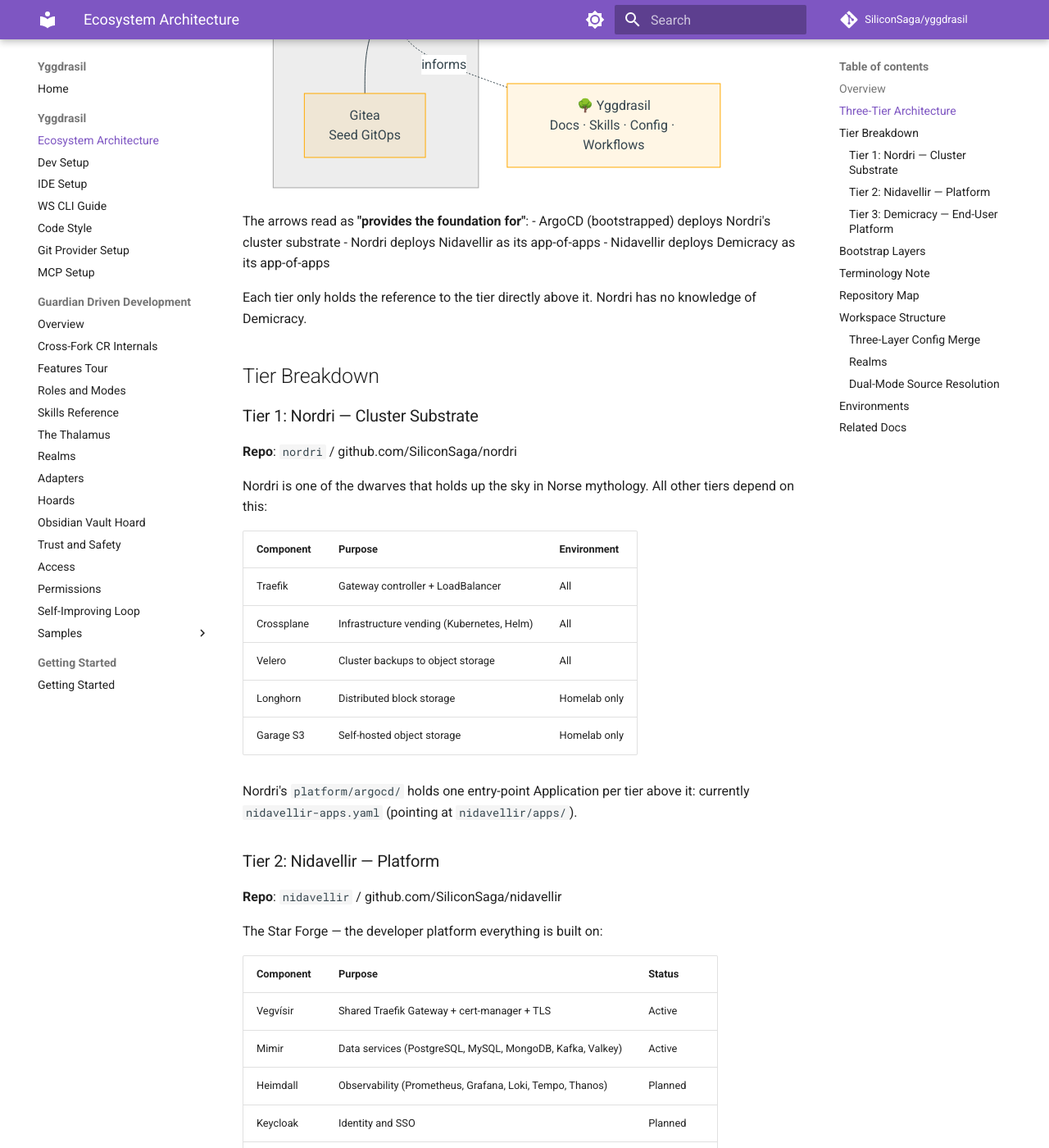
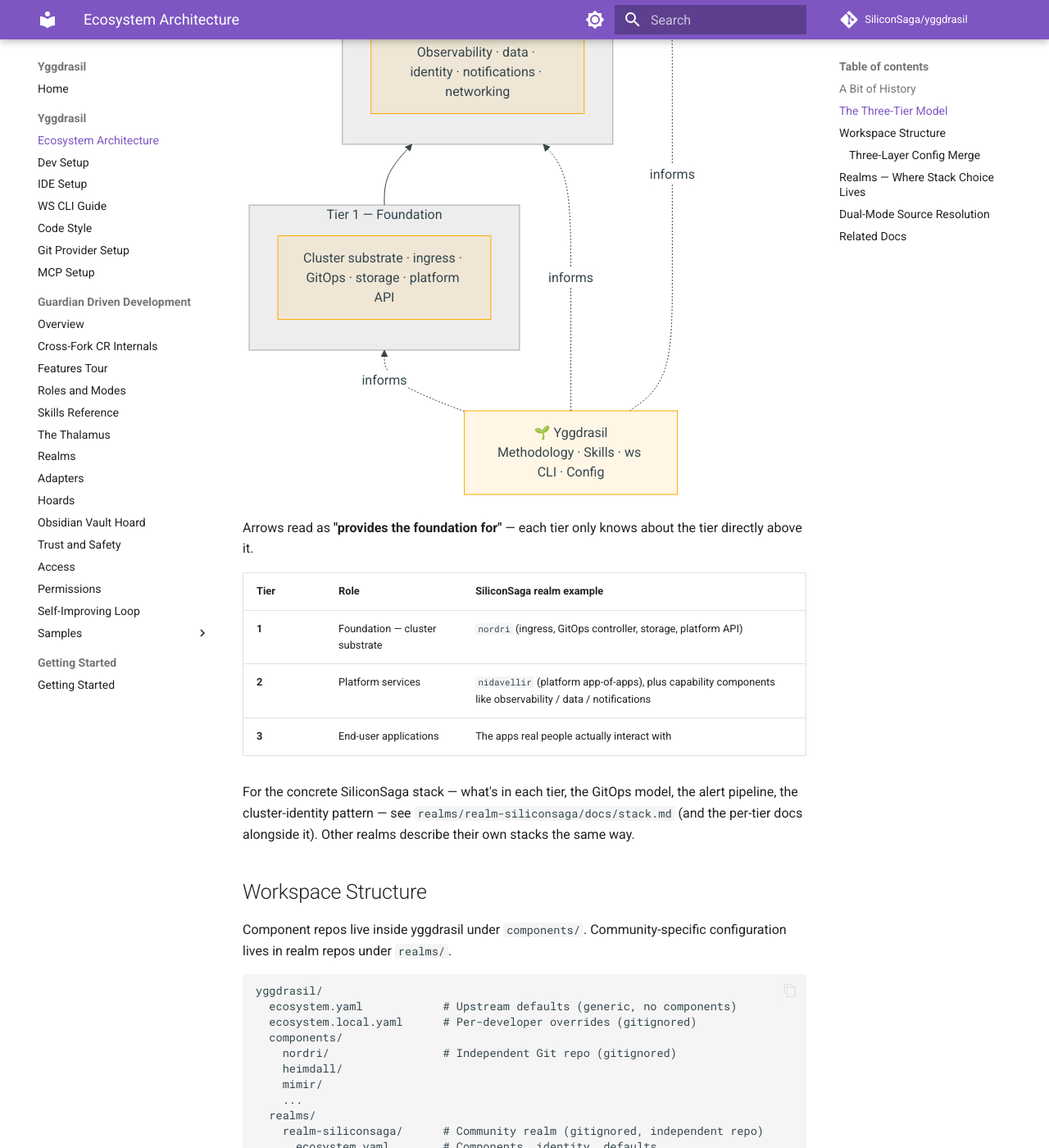
Before and after one commit to SiliconSaga/yggdrasil, an MkDocs documentation site: the page built from docs/ecosystem-architecture.md, in a window 1280 px wide and 1400 px high, scrolled down 1148 px. Shown: the whole window at 82% size. Built offline with MkDocs 1.6.1 and Material for MkDocs 9.7.7, drawn with Linux system fonts in a browser that asks for light colours; comment, search, counter and statistics services are not loaded; some of the changed text lies outside the part shown.

Commit message:
docs: rewrite ecosystem-architecture.md to be GDD-generic (history note + 3-tier model + workspace structure)
Rewrite the upstream architecture doc to match the post-restructure reality:
this repo is the GDD framework, not the SiliconSaga platform.

Kept:
- The Yggdrasil 🌱 framing note (with the leaf emoji preserved — it's
  load-bearing).
- The three-tier model with a generic mermaid diagram (Tier 1 foundation,
  Tier 2 platform services, Tier 3 end-user apps — no Norse-named subgraphs).
- The workspace structure tree.
- The three-layer config merge (`ecosystem.yaml` → realm → `ecosystem.local.yaml`).
- The dual-mode source resolution explanation.
- A brief `ws realm` quick-reference.

Added:
- A short "A Bit of History" section explaining why Yggdrasil pivoted from
  platform-engineering experiment to GDD framework, and how the original
  Norse-named platform pieces (Nordri, Nidavellir, etc.) became their own
  community realm.
- An explicit pointer at `realms/realm-siliconsaga/docs/stack.md` for the
  concrete worked example.

Dropped:
- The detailed per-tier component breakdown tables (Nordri's full subsystem
  list, Nidavellir's component table with deployment-wave annotations,
  Demicracy's component table).
- The "Bootstrap Layers" section with the numbered-layer ASCII tree —
  SiliconSaga-specific and the Layer/Tier distinction was confusing
  enough on its own.
- The Repository Map listing SiliconSaga repos by tier.
- The Environments table (homelab/gke specifics with Longhorn/Garage/GCS
  mentions).
- Related-docs entries pointing at `project-constellation.md` (deleted),
  `nidavellir/vegvisir/README.md` (realm-specific), `nordri/docs/bootstrap.md`
  (realm-specific), `nordri/scripts/gke-provision.sh` (realm-specific).

The result is roughly half the original length, GDD-generic enough to
ship with the upstream, and points outward at the GDD feature docs
(realms.md, adapters.md, access.md, cr-internals.md) for depth on the
methodology side.

Co-Authored-By: Claude Opus 4.8 <noreply@anthropic.com>

````diff
--- a/docs/ecosystem-architecture.md
+++ b/docs/ecosystem-architecture.md
@@ -1,180 +1,73 @@
 # Yggdrasil Ecosystem Architecture
 
-## Overview
+> 🌱 **Yggdrasil** is the **GDD framework + workspace tooling** root — realm-agnostic and not a deployable itself. It holds the methodology, the agent skills, the `ws` CLI, and the configuration that lets *any* community realm declare its own stack on top.
 
-The Yggdrasil ecosystem is a self-hosted, cloud-portable platform organized as three
-deployment tiers, each sitting on top of the previous. A single Kubernetes cluster
-(GKE or k3s/k3d) runs all tiers via GitOps, managed by one ArgoCD instance that
-Nordri bootstraps.
+## A Bit of History
 
-**Yggdrasil itself** is the conceptual and documentary root — not a deployable. It holds
-architecture docs, agent skills, workflow strategies, and the project constellation map
-that makes sense of everything else.
+Yggdrasil started as a platform-engineering experiment — a single workspace where one human (with AI collaborators) could design and deploy a homelab + cloud stack end-to-end across a constellation of repos. That original experiment grew into the **SiliconSaga** realm, which now carries the actual platform components (Norðri, Nidavellir, Heimdall, Mimir, etc. — they have great names so they get a shout-out and stay as the canonical worked-examples throughout the docs).
 
-## Three-Tier Architecture
+As the experiment matured, the methodology generalized. The patterns for "how an AI agent + a human collaborate across a multi-repo workspace" turned out to be useful well beyond any one homelab. That methodology is now **Guardian Driven Development (GDD)**, and it lives here in upstream Yggdrasil. Stack-specific details (which components, which adapters, which infrastructure) live in realm repos.
+
+The result: this Yggdrasil repo is now focused on **realm-agnostic** concerns — the GDD framework, the `ws` CLI, the docs that explain both. The original SiliconSaga platform components moved to their own org and a community realm so the upstream stays lean enough to be adopted by anyone who wants to run their own stack.
+
+## The Three-Tier Model
+
+GDD's view of a deployable realm is a three-tier stack, regardless of what the realm chooses to put in each tier:
 
 ```mermaid
 graph BT
-    YGG["🌳 Yggdrasil<br/>Docs · Skills · Config · Workflows"]
+    YGG["🌱 Yggdrasil<br/>Methodology · Skills · ws CLI · Config"]
 
-    subgraph BOOT["Bootstrap — Layers 2–3"]
-        direction LR
-        GITEA["Gitea<br/>Seed GitOps"] --> ARGO["ArgoCD<br/>GitOps engine"]
+    subgraph T1["Tier 1 — Foundation"]
+        F["Cluster substrate · ingress · GitOps · storage · platform API"]
     end
 
-    subgraph NORDRI["Tier 1 — Nordri — Cluster Substrate"]
-        N["Traefik · Crossplane · Velero · Longhorn · Garage"]
+    subgraph T2["Tier 2 — Platform Services"]
+        P["Observability · data · identity · notifications · networking"]
     end
 
-    subgraph NIDAVELLIR["Tier 2 — Nidavellir — Platform"]
-        P["Vegvísir · Mimir · Keycloak · Heimdall · Vörðu · OpenBAO"]
+    subgraph T3["Tier 3 — End-User Applications"]
+        A["What real people interact with"]
     end
 
-    subgraph DEMICRACY["Tier 3 — Demicracy — End-User Platform"]
-        D["Backstage · Tafl · Federation"]
-    end
-
-    ARGO --> N
-    N --> P
-    P --> D
-    YGG -. "informs" .-> ARGO
+    T1 --> T2
+    T2 --> T3
+    YGG -. "informs" .-> T1
+    YGG -. "informs" .-> T2
+    YGG -. "informs" .-> T3
 ```
 
-The arrows read as **"provides the foundation for"**:
-- ArgoCD (bootstrapped) deploys Nordri's cluster substrate
-- Nordri deploys Nidavellir as its app-of-apps
-- Nidavellir deploys Demicracy as its app-of-apps
+Arrows read as **"provides the foundation for"** — each tier only knows about the tier directly above it.
 
-Each tier only holds the reference to the tier directly above it. Nordri has no
-knowledge of Demicracy.
+| Tier | Role | SiliconSaga realm example |
+|------|------|---------------------------|
+| **1** | Foundation — cluster substrate | `nordri` (ingress, GitOps controller, storage, platform API) |
+| **2** | Platform services | `nidavellir` (platform app-of-apps), plus capability components like observability / data / notifications |
+| **3** | End-user applications | The apps real people actually interact with |
 
-## Tier Breakdown
-
-### Tier 1: Nordri — Cluster Substrate
-**Repo**: `nordri` / github.com/SiliconSaga/nordri
-
-Nordri is one of the dwarves that holds up the sky in Norse mythology. All other tiers depend on this:
-
-| Component | Purpose | Environment |
-|-----------|---------|-------------|
-| Traefik | Gateway controller + LoadBalancer | All |
-| Crossplane | Infrastructure vending (Kubernetes, Helm) | All |
-| Velero | Cluster backups to object storage | All |
-| Longhorn | Distributed block storage | Homelab only |
-| Garage S3 | Self-hosted object storage | Homelab only |
-
-Nordri's `platform/argocd/` holds one entry-point Application per tier above it:
-currently `nidavellir-apps.yaml` (pointing at `nidavellir/apps/`).
-
-### Tier 2: Nidavellir — Platform
-**Repo**: `nidavellir` / github.com/SiliconSaga/nidavellir
-
-The Star Forge — the developer platform everything is built on:
-
-| Component | Purpose | Status |
-|-----------|---------|--------|
-| Vegvísir | Shared Traefik Gateway + cert-manager + TLS | Active |
-| Mimir | Data services (PostgreSQL, MySQL, MongoDB, Kafka, Valkey) | Active |
-| Heimdall | Observability (Prometheus, Grafana, Loki, Tempo, Thanos) | Planned |
-| Keycloak | Identity and SSO | Planned |
-| Vörðu | BDD roadmap visualization | Active |
-| OpenBAO | Secrets management | Planned |
-
-Nidavellir's `apps/` directory holds one Application manifest per component, plus the
-`demicracy-apps.yaml` entry point that bootstraps Tier 3.
-
-**Deployment ordering** within Tier 2 is controlled by ArgoCD sync waves:
-
-| Wave | Component | Notes |
-|------|-----------|-------|
-| 5 | Vegvisir | Gateway + TLS must be available first |
-| 7 | Mimir | Data services for Keycloak and applications |
-| 10 | Heimdall | Observability; no hard dependency on Mimir |
-| 10 | Keycloak | Identity; consumes Mimir Postgres |
-| — | OpenBAO, Vordu | Not yet deployed |
-
-### Tier 3: Demicracy — End-User Platform
-**Repo**: `demicracy` / github.com/SiliconSaga/demicracy
-
-Civics, collaboration, and community tooling:
-
-| Component | Purpose | Status |
-|-----------|---------|--------|
-| Backstage | Developer portal and service catalog | Planned |
-| Tafl + Agones | Game server hosting and routing | Planned |
-| Bifrost | Cross-game federation API | Planned |
-| Federation tooling | ActivityPub / decentralized infra | Future |
-
-## Bootstrap Layers
-
-The bootstrap sequence uses numbered **layers** (distinct from the three deployment
-**tiers** above — see terminology note below):
-
-```
-Local machine
-  └── bootstrap.sh [gke|homelab]
-        ├── L2   Install Gitea in cluster
-        ├── L2   Mirror local repos to Gitea (nordri, nidavellir, ...)
-        ├── L2.5 Install Gateway API CRDs (kubectl apply)
-        ├── L2.5 Install Crossplane (Helm, pre-ArgoCD)
-        ├── L2.6 Install Traefik (Helm, pre-ArgoCD, provides IngressRoute CRDs)
-        ├── L2.7 Install Crossplane providers + functions (wait Healthy)
-        ├── L2.8 Install Crossplane ProviderConfigs + RBAC
-        ├── L3   Install ArgoCD (Helm)
-        └── L4   Apply nordri root-app.yaml → ArgoCD takes over:
-                    ├── layer4-fundamentals (Nordri Tier 1 components)
-                    └── nidavellir (Nidavellir Tier 2 app-of-apps)
-                              ├── vegvisir (Gateway + TLS)
-                              ├── mimir (data services)
-                              ├── ... (Keycloak, Heimdall, etc.)
-                              └── demicracy (Demicracy Tier 3 app-of-apps)
-                                        ├── backstage
-                                        └── ...
-```
-
-## Terminology Note
-
-Two separate numbering schemes exist:
-
-| Term | Meaning | Example |
-|------|---------|---------|
-| **Layer** (L2, L2.5, L3...) | Bootstrap sequence step | "Layer 2.6 pre-installs Traefik" |
-| **Tier** (1, 2, 3) | App-of-apps deployment group | "Nidavellir is Tier 2" |
-
-## Repository Map
-
-| Repo | Tier | Role |
-|------|------|------|
-| `yggdrasil` | — | Docs, skills, config, workspace root |
-| `nordri` | Tier 1 | Cluster substrate app-of-apps |
-| `nidavellir` | Tier 2 | Platform app-of-apps; deploys Tier 3 |
-| `mimir` | Tier 2 component | Data services (Crossplane + operators) |
-| `heimdall` | Tier 2 component | Observability stack |
-| `vordu` | Tier 2 component | Roadmap visualization web app |
-| `demicracy` | Tier 3 | End-user platform app-of-apps |
-| `tafl` | Tier 3 component | Game server orchestration |
+For the concrete SiliconSaga stack — what's in each tier, the GitOps model, the alert pipeline, the cluster-identity pattern — see `realms/realm-siliconsaga/docs/stack.md` (and the per-tier docs alongside it). Other realms describe their own stacks the same way.
 
 ## Workspace Structure
 
-Component repos live inside yggdrasil under `components/`. Community-specific
-configuration lives in realm repos under `realms/`.
+Component repos live inside yggdrasil under `components/`. Community-specific configuration lives in realm repos under `realms/`.
 
 ```text
 yggdrasil/
   ecosystem.yaml            # Upstream defaults (generic, no components)
   ecosystem.local.yaml      # Per-developer overrides (gitignored)
   components/
-    nordri/                  # Independent Git repo (gitignored)
-    nidavellir/
+    nordri/                 # Independent Git repo (gitignored)
+    heimdall/
     mimir/
     ...
   realms/
-    realm-siliconsaga/       # Community realm (gitignored, independent repo)
-      ecosystem.yaml         # Components, identity, defaults
-      adapters/              # Per-component build/test commands
-    realm-template/          # Tutorial realm
+    realm-siliconsaga/      # Community realm (gitignored, independent repo)
+      ecosystem.yaml        # Components, identity, defaults
+      adapters/             # Per-component build/test commands
+      docs/                 # Realm-side narrative + tier docs
+    realm-template/         # Tutorial realm
   .generated/
-    applications/            # ArgoCD manifests from ws-resolve.sh (gitignored)
+    applications/           # ArgoCD manifests from ws-resolve.sh (gitignored)
 ```
 
 ### Three-Layer Config Merge
@@ -189,18 +82,20 @@ realm/ecosystem.yaml (community config — components, identity)
 ecosystem.local.yaml (per-developer overrides)
 ```
 
-All `ws` commands read the merged result. Realms own the component list;
-upstream provides methodology and tooling.
+All `ws` commands read the merged result. Realms own the component list; upstream provides methodology and tooling.
 
-> **Inheritance future:** the merge generalizes to N layers if multi-realm
-> chains land later (e.g. corp → dept → team). No new identifier needed —
-> the same upstream → realm(s) → local pattern with child-wins semantics.
-> See [Realms and Hoards Design](plans/2026-04-24-realms-and-hoards-design.md#future-directions).
+> **Inheritance future:** the merge generalizes to N layers if multi-realm chains land later (e.g. corp → dept → team). No new identifier needed — the same upstream → realm(s) → local pattern with child-wins semantics. See [Realms and Hoards Design](plans/2026-04-24-realms-and-hoards-design.md#future-directions).
 
-### Realms
+## Realms — Where Stack Choice Lives
 
-A realm is a small git repo containing community-specific configuration.
-Use `ws realm` to manage them:
+A realm is a small git repo containing community-specific configuration. The GDD-side conceptual model (what realms are, how `ws realm` works, how adapters wire per-component commands, how identity / authentication is configured) lives with the GDD methodology docs:
+
+- [`docs/gdd/realms.md`](gdd/realms.md) — realms concept + lifecycle
+- [`docs/gdd/adapters.md`](gdd/adapters.md) — per-component adapters
+- [`docs/gdd/access.md`](gdd/access.md) — identity / authentication
+- [`docs/gdd/cr-internals.md`](gdd/cr-internals.md) — cross-fork CR mechanics + the two-token model
+
+`ws realm` quick reference:
 
 ```bash
 ws realm init              # Clone the template realm (tutorials)
@@ -209,37 +104,22 @@ ws realm list              # Show available realms
 ws realm use <name>        # Switch active realm
 ```
 
-See the [original overlay architecture design (now realms)](plans/2026-03-26-overlay-architecture-design.md)
-and the [realms and hoards design](plans/2026-04-24-realms-and-hoards-design.md)
-for the full specifications.
-
-### Dual-Mode Source Resolution
+## Dual-Mode Source Resolution
 
 Each component can be consumed in two ways:
 
-1. **Source mode** (local Git checkout exists): ArgoCD syncs from the Git repo
-   (via internal Gitea mirror). Used during development.
-2. **Chart mode** (no local checkout): ArgoCD installs a pre-built Helm chart
-   from the OCI registry. Used for stable dependencies you aren't actively changing.
+1. **Source mode** (local Git checkout exists): ArgoCD syncs from the Git repo (via internal Gitea mirror). Used during development.
+2. **Chart mode** (no local checkout): ArgoCD installs a pre-built Helm chart from the OCI registry. Used for stable dependencies you aren't actively changing.
 
-The `scripts/ws-resolve.sh` script auto-detects which mode applies per component
-and generates the appropriate ArgoCD Application manifests.
+The `scripts/ws-resolve.sh` script auto-detects which mode applies per component and generates the appropriate ArgoCD Application manifests. Developers can override resolution per-component via `ecosystem.local.yaml`:
 
-Developers can override resolution per-component via `ecosystem.local.yaml`:
 - `forceChart: true` — use chart even when local source exists
 - Override `values:` for local environment specifics
 - Toggle `disabled` to include/exclude components
 
-## Environments
-
-| Environment | Kubernetes | Storage | Notes |
-|-------------|-----------|---------|-------|
-| `homelab` | k3d (local) | Longhorn + Garage S3 | Traefik built-in to k3s disabled; Nordri installs its own |
-| `gke` | GKE (cloud) | GCS | No Garage/Longhorn; cert-manager may be pre-installed |
-
 ## Related Docs
 
-- `project-constellation.md` — Detailed narrative description of each project
-- `nidavellir/vegvisir/README.md` — Vegvísir routing/TLS ownership and GitHub transition
-- `nordri/docs/bootstrap.md` — Nordri bootstrap runbook
-- `nordri/scripts/gke-provision.sh` — GKE test cluster provisioning
+- [`docs/gdd/index.md`](gdd/index.md) — Guardian Driven Development overview.
+- [`docs/dev-setup.md`](dev-setup.md) — required tools (bash, git, yq, jq, gh/glab, optional uv).
+- [`docs/ws-cli-guide.md`](ws-cli-guide.md) — full `ws` CLI reference.
+- For the SiliconSaga-flavoured concrete stack: `realms/realm-siliconsaga/docs/stack.md` and the per-tier docs alongside it (if you've got the realm cloned).
````
